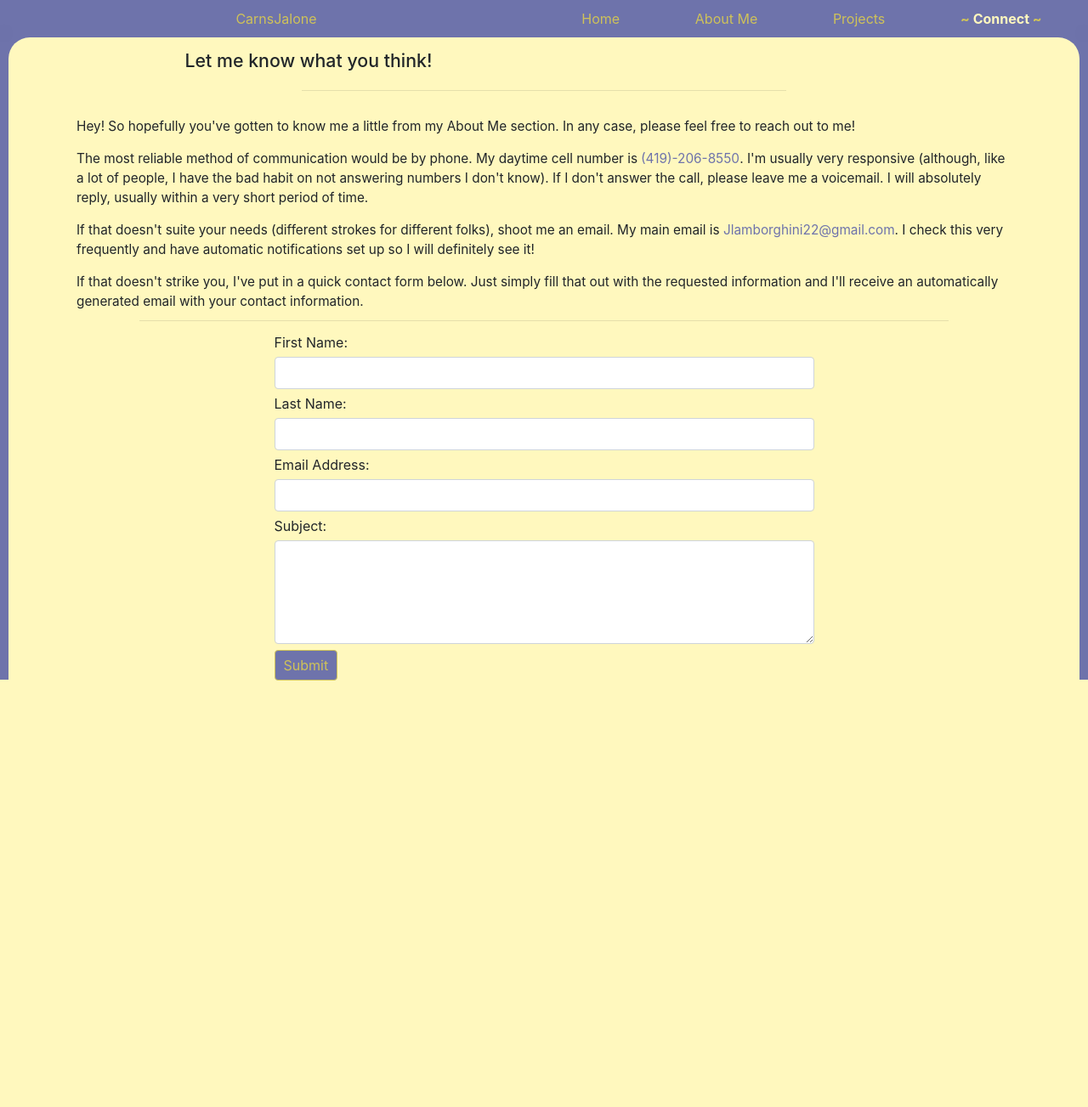
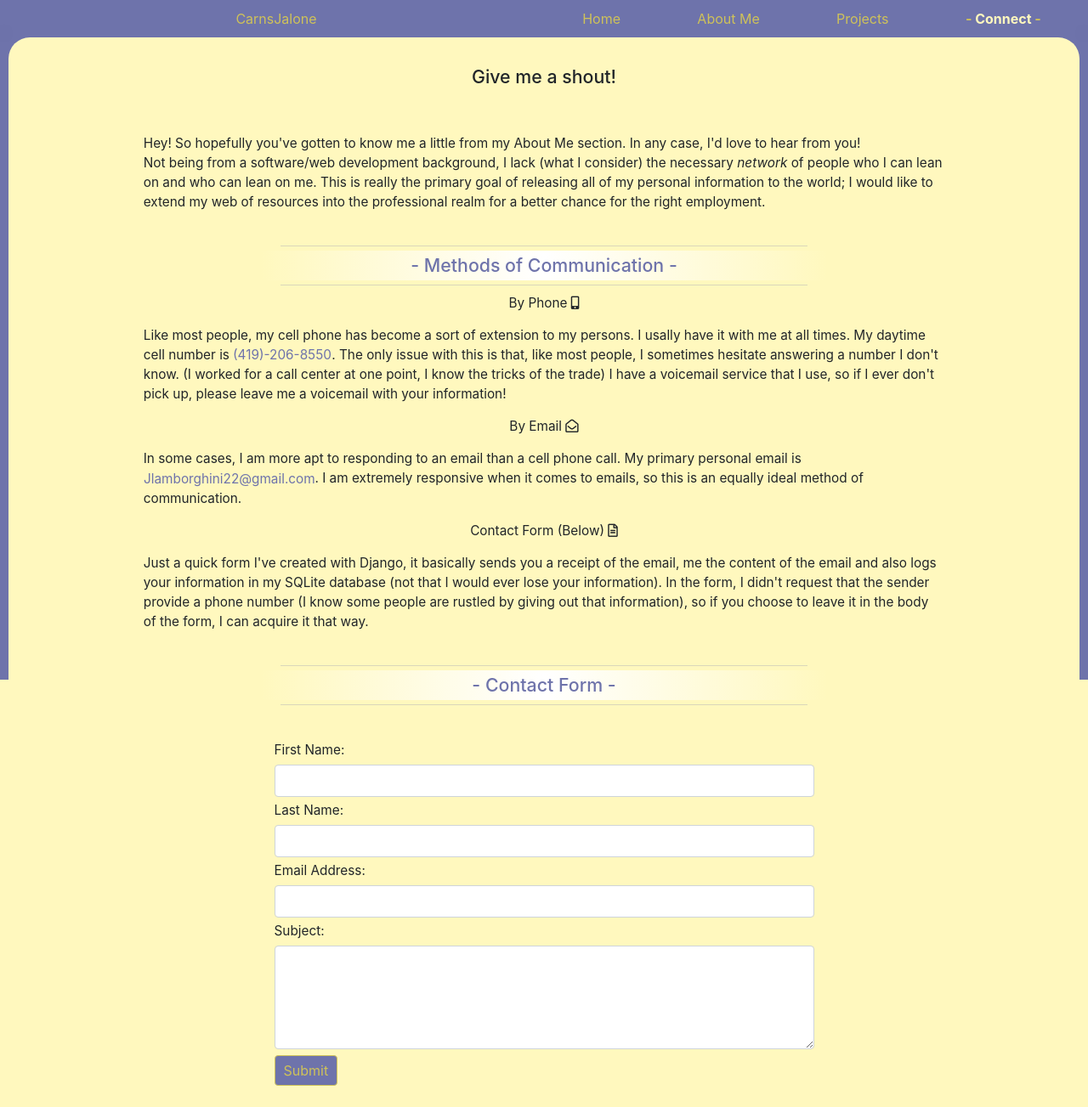
Before and after one commit to CarnsJalone/Personal, a Django app: page /connect/ in a window 1280 px wide. Shown: the whole page at 85% size. Before the commit the page ends 801 px from the top, so only its background shows below. Run offline with Django 3.2, Linux system fonts and the light colour scheme; parts of the project's set-up code (start-up, migrations or seed data) failed here and were passed over; some libraries are stand-ins or nearby versions.

Commit message:
so many changes

```diff
--- a/Personal/Home/templates/about_me.html
+++ b/Personal/Home/templates/about_me.html
@@ -9,7 +9,7 @@
 
         <div id="about_me_introduction_container">
 
-            <p id="about_me_introduction_p">Hi there. My name is Jarret Laberdee. I am currently 29 years old and looking for a change of pace in my career. I've written a little bit about myself. Please take a look!</p>
+            <p id="about_me_introduction_p">Hi there. <span id="about_me_peace_icon"><i class="far fa-hand-peace"></i></span> My name is Jarret Laberdee. I am currently 29 years old and looking for a change of pace in my career. I've written a little bit about myself. Please take a look!</p>
 
         </div>
 
--- a/Personal/Home/templates/connect.html
+++ b/Personal/Home/templates/connect.html
@@ -2,35 +2,68 @@
 
 {% block connect %}
 
-    <div class="page_header_container container standard_size">
-        <div class="page_header_text standard_size">
-            <h5>Let me know what you think!</h5>
+    <div class="page_header_container standard_size">
+        <div id ="connect_heaeder_h5" class="page_header_text standard_size">
+            <br>
+            <h5>Give me a shout!</h5>
+            <br>
         </div>
-
-        <hr style="width:50%">
     </div>
 
-    <div id="connect_page_outer_container" class="standard_size">
+    <div id="connect_page_outer_container">
 
-        <div id="connect_page_introductory_text_container" class="container">
+        <div id="connect_page_introductory_text_container" class="standard_size">
             <p>Hey! So hopefully you've gotten to know me a little from my About Me section.
-            In any case, please feel free to reach out to me!</p>
+            In any case, I'd love to hear from you!
 
-            <p>The most reliable method of communication would be by phone. My daytime cell number is <a href="tel://14192068550" class="hvr-sweep-to-bottom" target="_top">(419)-206-8550</a>. I'm
-            usually very responsive (although, like a lot of people, I have the bad habit on not answering numbers I don't know). If I don't answer the call,
-            please leave me a voicemail. I will absolutely reply, usually within a very short period of time.</p>
+            <br>
 
-            <p>If that doesn't suite your needs (different strokes for different folks), shoot me an email. My main email is
-            <a href="mailto:JLamborghini22@gmail.com?Subject=Hey%20Jarret%2C%20this%20is%20(tell%20me%20your%20name%20here)...&body=Just%20want%20to%20say%20that%20you%20rock!%20(Just%20kidding%20put%20your%20own%20message%20here.)" class="hvr-sweep-to-right">Jlamborghini22@gmail.com</a>. I check this very frequently and have automatic notifications set up so I will definitely see it!</p>
+            Not being from a software/web development background, I lack (what I consider) the necessary <i>network</i> of people who I can lean on and who can lean on me. This is really the primary goal of
+            releasing all of my personal information to the world; I would like to extend my web of resources into the professional realm for a better chance for the right
+            employment.
+            </p>
 
-            <p>If that doesn't strike you, I've put in a quick contact form below. Just simply fill that out with the requested information and I'll receive
-            an automatically generated email with your contact information.</p>
+            <br>
+
+            <hr class="about_me_hr">
+            <h5 class="about_me_blue_text_highlight">Methods of Communication</h5>
+            <hr class="about_me_hr">
+
+            <span id="connect_by_phone_span"><p id="connect_by_phone_p" class="connect_centered_li">By Phone   <i id="connect_by_phone_i" class="fas fa-mobile-alt"></i></p></span>
+            <p>
+            Like most people, my cell phone has become a sort of extension to my persons. I usally have it with me at all times. My daytime cell number is <a href="tel://14192068550" class="hvr-sweep-to-bottom" target="_top">(419)-206-8550</a>.
+            The only issue with this is that, like most people, I sometimes hesitate answering a number I don't know. (I worked for a call center at one point, I know the tricks of the trade)
+            I have a voicemail service that I use, so if I ever don't pick up, please leave me a voicemail with your information!
+            </p>
+
+            <span id="connect_by_mail_span"><p id="connect_by_mail_p" class="connect_centered_li">By Email   <i id="connect_by_email_i" class="far fa-envelope-open"></i></p></span>
+            <p>
+
+            In some cases, I am more apt to responding to an email than a cell phone call. My primary personal email is <a href="mailto:JLamborghini22@gmail.com?Subject=Hey%20Jarret%2C%20this%20is%20(tell%20me%20your%20name%20here)...&body=Just%20want%20to%20say%20that%20you%20rock!%20(Just%20kidding%20put%20your%20own%20message%20here.)" class="hvr-sweep-to-right">Jlamborghini22@gmail.com</a>.
+            I am extremely responsive when it comes to emails, so this is an equally ideal method of communication.
+
+            <br>
+            </p>
+
+            <span id="connect_by_contact_form"><p id="connect_by_contact_form_p" class="connect_centered_li">Contact Form (Below)   <i id="connect_by_contact_form_i" class="far fa-file-alt"></i></p></span>
+
+            <p>
+            Just a quick form I've created with Django, it basically sends you a receipt of the email, me the content of the email and also logs your information in my SQLite database (not that I would ever lose your information). In the form,
+            I didn't request that the sender provide a phone number (I know some people are rustled by giving out that information), so if you choose to leave it in the body of the form, I can acquire it that way.
+
+            </p>
+
+            <br>
+
+            <hr class="about_me_hr">
+            <h5 class="about_me_blue_text_highlight">Contact Form</h5>
+            <hr class="about_me_hr">
 
         </div>
 
-        <hr id="connect_page_text_form_seperation_hr">
+        <br>
 
-        <div id="connect_page_form_div">
+        <div id="connect_page_form_div" class="standard_size">
             <form id="connect_page_form_form" action="/connect/thanks_for_reaching_out/" method="POST">
                 {% csrf_token %}
                 {{ form }}
--- a/Personal/Home/views.py
+++ b/Personal/Home/views.py
@@ -56,7 +56,7 @@ def about_me(request):
 
     rendered_variables = {
         'navbar' : 'about_me',
-        'elapsed_time' : elapsed_time
+        'elapsed_time' : elapsed_time,
     }
 
     return render(request, 'about_me.html', rendered_variables)
--- a/Personal/static/css/main.css
+++ b/Personal/static/css/main.css
@@ -718,6 +718,13 @@ body {
   margin-bottom: 5px;
 }
 
+.standard_size label {
+  font-size: 11.5pt;
+  padding: 5px;
+  margin-top: 5px;
+  margin-bottom: 5px;
+}
+
 .about_me_hr {
   width: 65%;
   background-color: #6e73ab;
@@ -740,6 +747,9 @@ body {
 
 .about_me_blue_text_highlight {
   color: #6e73ab;
+  /* background-color: #fff; */
+  background: linear-gradient(0.25turn, #FFF8BE 15%, #fff, #FFF8BE 85%);
+  text-align: center;
 }
 
 .about_me_blue_text_highlight::before {
@@ -749,6 +759,114 @@ body {
 .about_me_blue_text_highlight::after {
   content: ' -'
 }
+
+div#about_me_introduction_container {
+  text-align: center;
+}
+
+span#about_me_peace_icon {
+  font-size: 17.25pt;
+}
+
+a#connect_noclass_link {
+  text-decoration: none;
+  font-size: inherit;
+  border: none;
+  transition: none;
+  color: inherit;
+}
+
+/* Hover Animations for Icons */
+
+/* Phone Animation */
+
+span#connect_by_phone_span:hover {
+  cursor: pointer;
+}
+
+.phone_animation {
+  animation-name: phonemotion;
+  animation-duration: .2s;
+  animation-iteration-count: infinite;
+}
+
+.emboldened_font {
+  color: #6e73ab;
+  font-weight: bold;
+}
+
+@keyframes phonemotion {
+  0% {
+    transform: rotate(-15deg);
+    animation-timing-function: ease-in;
+  }
+  50% {
+    transform: rotate(15deg);
+    animation-timing-function: ease-out;
+  }
+}
+
+/* Email Animation */
+
+i#connect_by_email_i {
+  position: relative;
+}
+
+span#connect_by_mail_span:hover {
+  cursor: pointer;
+}
+
+.mail_animation {
+  animation-name: mailmotion;
+  animation-duration: .75s;
+  animation-iteration-count: infinite;
+}
+
+@keyframes mailmotion {
+  0% {left: 0}
+  5% {left: 2.5%}
+  10% {left: 5%}
+  15% {left: 7.5%}
+  20% {left: 10%;}
+  25% {left: 12.5%}
+  30% {left: 15%;}
+  35% {left: 17.5%}
+  40% {left: 20%;}
+  45% {left: 22.5%}
+  50% {left: 25%}
+  55% {left: 27.5%}
+  60% {left: 30%}
+  65% {left: 32.5%}
+  70% {left: 35%}
+  75% {left: 37.5%}
+  80% {left: 40%;}
+  85% {left: 42.5%}
+  90% {left: 45%}
+  95% {left: 47.5%}
+  100% {left: 50%}
+}
+
+/* Contact Form Animation */
+
+i#connect_by_contact_form_i {
+  position: relative;
+}
+
+.contact_form_animation {
+  animation-name: contactformanimation;
+  animation-duration: .5s;
+  animation-iteration-count: infinite;
+}
+
+@keyframes contactformanimation {
+  0% {}
+  25% {transform: rotate(45deg);}
+  50% {transform: rotate(90deg);}
+  75% {transform: rotate(135deg);}
+  100% {transform: rotate(180deg);}
+}
+
+
 
 /* Base */
 
@@ -795,13 +913,13 @@ div#main_header_right_half a:hover {
 }
 
 .active_header_link p::before {
-  content: '~ ';
+  content: '- ';
   color: #cfc259;
   font-style: normal;
 }
 
 .active_header_link p::after {
-  content: ' ~';
+  content: ' -';
   color: #cfc259;
   font-style: normal;
 }
@@ -932,6 +1050,10 @@ div#connect_page_outer_container {
   margin-bottom: 5px;
 }
 
+div#connect_heaeder_h5 {
+  text-align: center;
+}
+
 div#connect_page_introductory_text_container a {
   text-decoration: none;
   color: #6e73ab;
@@ -942,6 +1064,10 @@ div#connect_page_introductory_text_container a:hover {
   border: 2px solid #6e73ab;
   background-color: #6e73ab;
   color: #cfc259;
+}
+
+h5#connect_contact_form_header {
+  text-align: center;
 }
 
 div#connect_page_form_div {
@@ -1000,6 +1126,11 @@ hr#connect_page_text_form_seperation_hr {
   margin: 0 auto;
   width: 75%;
 }
+
+p.connect_centered_li {
+  text-align: center;
+}
+
 
 /* Thank You Page */
 
@@ -1079,13 +1210,6 @@ a#random_word_generator_link p {
 }
 
 /* Page Headers */
-
-div.page_header_container {
-  margin: 0 auto;
-  padding: 0px;
-  margin-top: 10px;
-  margin-bottom: 5px;
-}
 
 div.page_header_text {}
 
--- a/Personal/static/js/about_me.js
+++ b/Personal/static/js/about_me.js
@@ -11,7 +11,6 @@ $(document).ready(function(){
 
     // var download_resume = $('#resume_page_download_resume_button');
     var resume_form = $('#resume_page_download_resume_form')
-
 
     function enlarge() {
         image.attr('class', 'enlarged_resume_img_img');
@@ -90,16 +89,106 @@ $(document).ready(function(){
         })
     })
 
+    // Phone Animation
 
-    // Employment Calculator Function
+    var phone_span = $('#connect_by_phone_span');
+    var phone_text = $('#connect_by_phone_p');
+    var phone_icon = $('#connect_by_phone_i');
 
-    $.ajax({
-        type: "GET",
-        url: "/about_me/",
-        dataType: "json",
-        data: { 'elapsed_time' : elapsed_time },
-        success: function(data){
-            console.log(data)
+    phone_span.hover(function(event){
+        activate_phone_animation()
+    })
+
+    phone_span.mouseleave(function(event){
+        deactivate_phone_animation()
+    })
+
+    function activate_phone_animation() {
+        phone_icon.attr('class', 'fas fa-mobile-alt phone_animation');
+        phone_text.attr('class', 'emboldened_font connect_centered_li');
+    }
+
+    function deactivate_phone_animation() {
+        phone_icon.attr('class', 'fas fa-mobile-alt');
+        phone_text.attr('class', 'connect_centered_li');
+    }
+
+    // Email Animation
+
+    var email_span = $('#connect_by_mail_span');
+    var email_text = $('#connect_by_mail_p');
+    var email_icon = $('#connect_by_email_i');
+
+    email_span.hover(function(event){
+        activate_mail_animation()
+    })
+
+    email_span.mouseleave(function(event){
+        deactivate_mail_animation()
+    })
+
+    function activate_mail_animation() {
+        email_icon.attr('class', 'far fa-envelope mail_animation');
+        email_text.attr('class' , 'emboldened_font connect_centered_li');
+    }
+
+    function deactivate_mail_animation() {
+        email_icon.attr('class', 'far fa-envelope-open');
+        email_text.attr('class', 'connect_centered_li');
+    }
+
+    // Contact Form Animation
+
+    var contact_form_span = $('#connect_by_contact_form');
+    var contact_form_i = $('#connect_by_contact_form_i');
+    var contact_form_p = $('#connect_by_contact_form_p');
+    var first_name_field = $('#connect_page_form_first_name')
+
+    contact_form_span.hover(function(event){
+        activate_placeholder_animation();
+        activate_contact_form_animation();
+    })
+
+    contact_form_span.mouseleave(function(event){
+        deactivate_placeholder_animation();
+        deactivate_contact_form_animation();
+    })
+
+    function activate_placeholder_animation(){
+
+        var placeholder_string = 'Give Me A Shout!!';
+        var placeholder_array = placeholder_string.split('');
+        var ph = 0;
+
+        while (placeholder_array[ph] < placeholder_array[placeholder_array.length]) {
+            setTimeout(function(){
+                console.log(placeholder_array[ph]);
+                ph++;
+            }, 1000)
         }
-    })
+
+        first_name_field.attr('placeholder', 'Tell Me Your Name!')
+        // first_name_field.focus();
+    }
+
+    function deactivate_placeholder_animation(){
+        first_name_field.attr('placeholder', '');
+        // first_name_field.blur()
+    }
+
+    function activate_contact_form_animation(){
+        contact_form_i.attr('class', 'far fa-file-alt contact_form_animation')
+        contact_form_p.attr('class', 'emboldened_font connect_centered_li');
+    }
+
+    function deactivate_contact_form_animation(){
+        contact_form_i.attr('class', 'far fa-file-alt');
+        contact_form_p.attr('class', 'connect_centered_li');
+    }
+
+
+
+
+
+
 })
```
Also changed, not shown: Personal/Home/Employment_Calculator/Employment_Calculator.py (+38 -4 lines), Personal/db.sqlite3.
